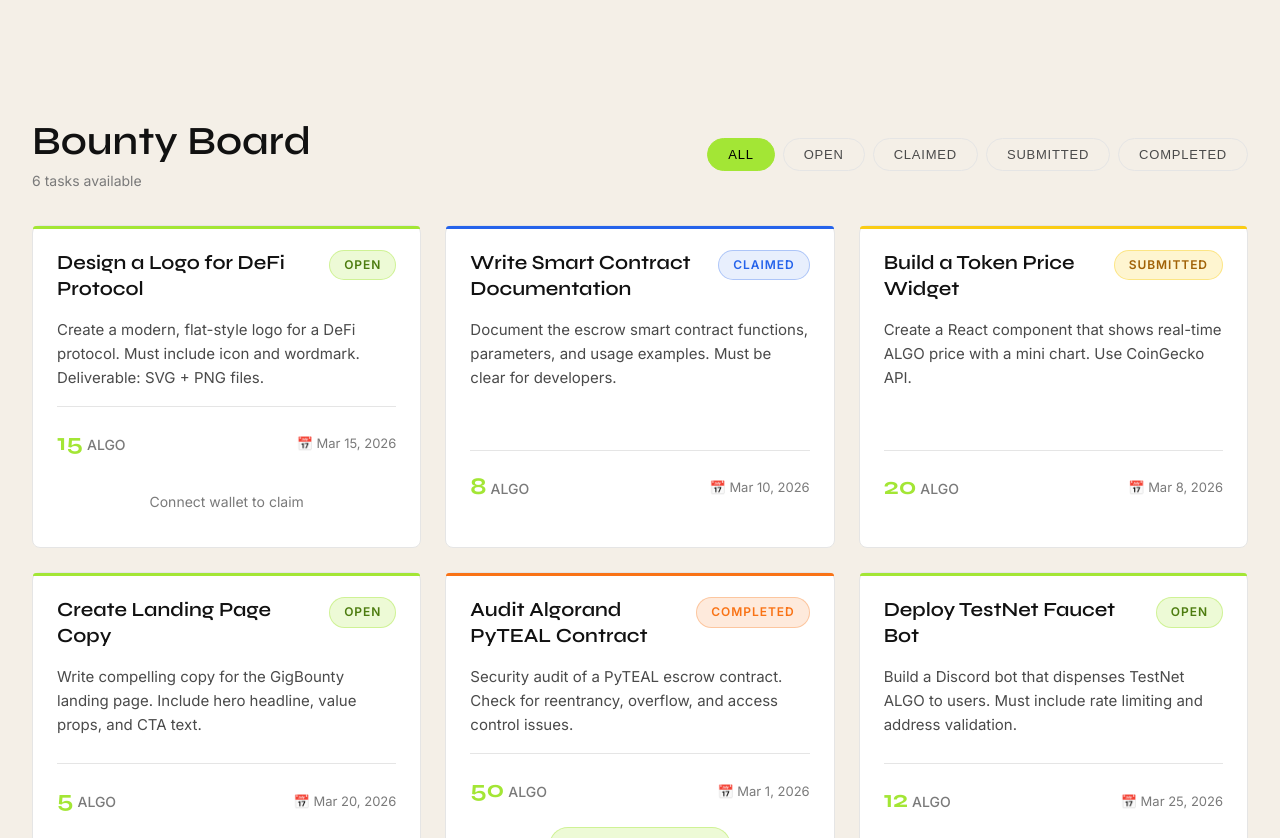
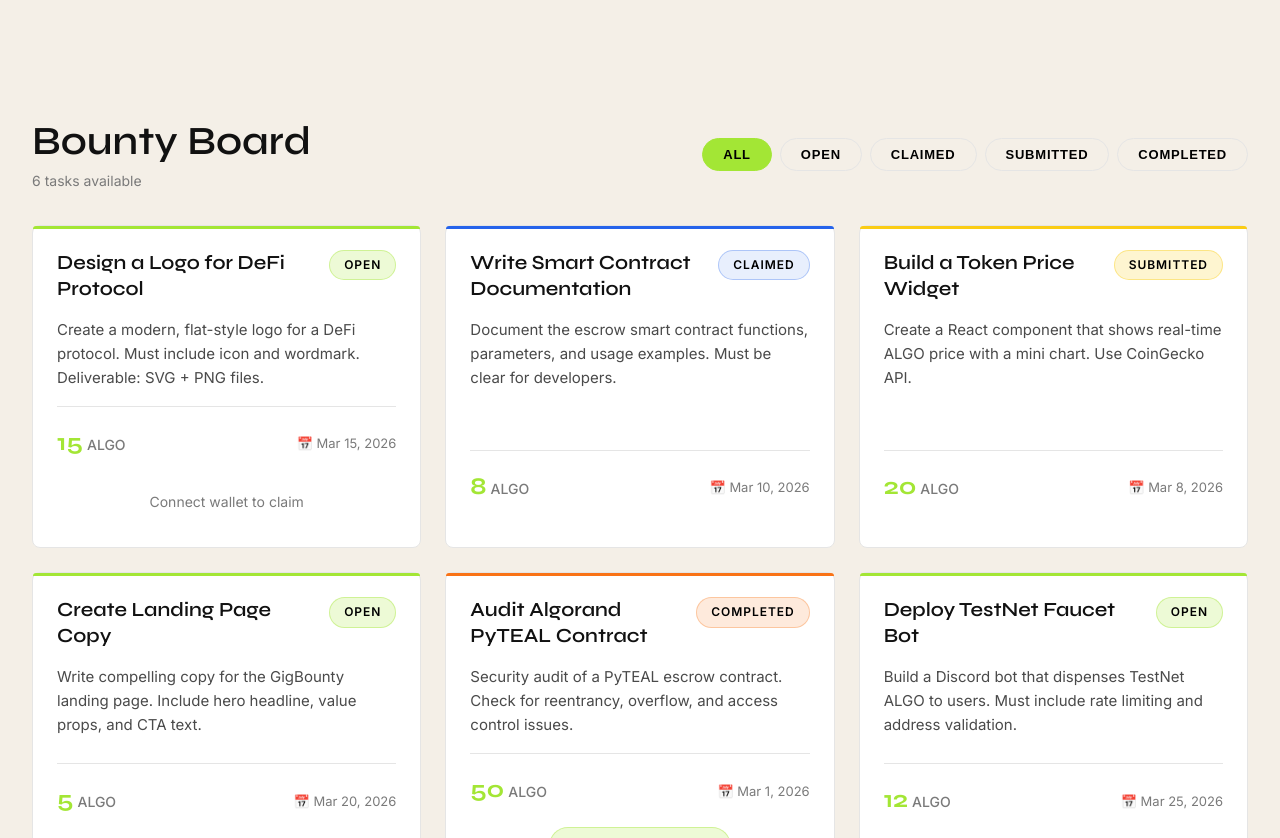
Before and after one commit to Soumyartho/GigBounty, a React (Vite) app in the folder frontend/: page / in a window 1280 px wide. Shown: the part 980-1818 px from the top of the page. Built offline with nearby package versions, Linux system fonts and the light colour scheme; no server answers.

Commit message:
Updated the Text Elements

```diff
--- a/frontend/src/App.css
+++ b/frontend/src/App.css
@@ -369,9 +369,9 @@
   border: 1px solid var(--border-light);
   border-radius: var(--radius-pill);
   background: transparent;
-  color: var(--text-secondary);
+  color: #000000;
   font-size: 13px;
-  font-weight: 500;
+  font-weight: 600;
   cursor: pointer;
   transition: all var(--transition-fast);
   text-transform: uppercase;
--- a/frontend/src/index.css
+++ b/frontend/src/index.css
@@ -326,25 +326,25 @@ p {
 
 .badge-open {
   background-color: rgba(163, 230, 53, 0.2);
-  color: #4d7c0f;
+  color: #000000;
   border: 1px solid rgba(163, 230, 53, 0.4);
 }
 
 .badge-claimed {
   background-color: rgba(37, 99, 235, 0.1);
-  color: var(--accent-blue);
+  color: #000000;
   border: 1px solid rgba(37, 99, 235, 0.3);
 }
 
 .badge-submitted {
   background-color: rgba(250, 204, 21, 0.2);
-  color: #a16207;
+  color: #000000;
   border: 1px solid rgba(250, 204, 21, 0.4);
 }
 
 .badge-completed {
   background-color: rgba(249, 115, 22, 0.15);
-  color: var(--accent-coral);
+  color: #000000;
   border: 1px solid rgba(249, 115, 22, 0.3);
 }
 
```
